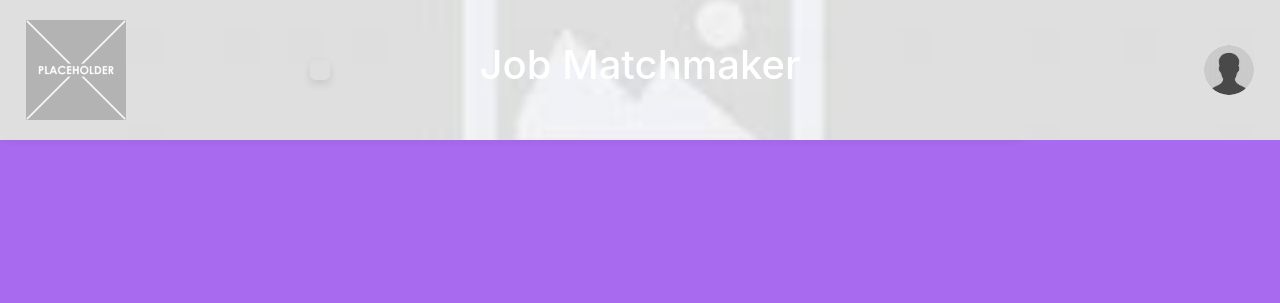
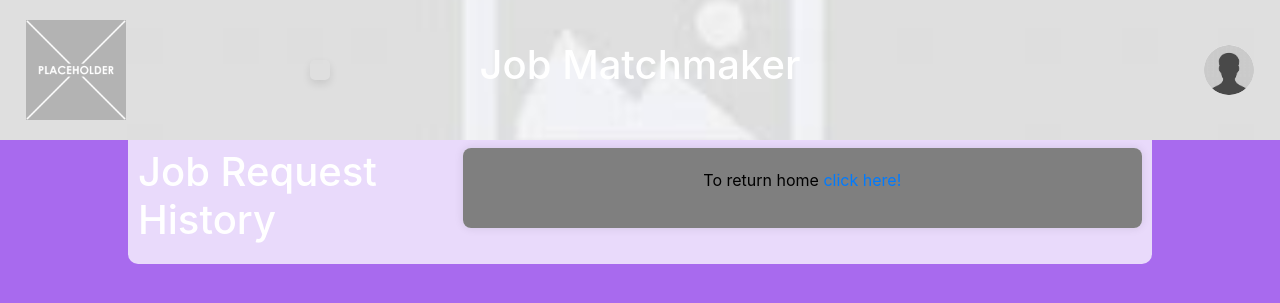
Before and after one commit to JC3009/CITS3403-Project, a Python web app: template Website/app/templates/request_history.html in a window 1280 px wide. Shown: the top 303 px of the page. Run offline with Jinja, Linux system fonts and the light colour scheme; the template is opened without the code that fills it, so the values that code supplies are empty.

Commit message:
Update request_history.html
header no longer covers content

```diff
--- a/Website/app/templates/request_history.html
+++ b/Website/app/templates/request_history.html
@@ -5,15 +5,16 @@
     <link rel="stylesheet" href="https://cdn.jsdelivr.net/npm/bootstrap@4.3.1/dist/css/bootstrap.min.css" integrity="sha384-ggOyR0iXCbMQv3Xipma34MD+dH/1fQ784/j6cY/iJTQUOhcWr7x9JvoRxT2MZw1T" crossorigin="anonymous">
     <link rel="stylesheet" type="text/css" href="{{ url_for('static', filename='styles.css') }}">
 </head>
-<body style="background-color: rgba(119, 22, 229, 0.639)">
+<body style="background-color: rgba(119, 22, 229, 0.639);">
     {% include 'header.html' %}
+    <div class="container mt-5" style="padding-top: 100px;"> <!-- Adjust padding-top value as needed -->
+        <h1>Job Request History</h1>
         <div class="request-container">
-        <h1>Job Request History</h1>
             {% for job_request in requests %}
             <div class="job-request">
                 <p>Request {{ job_request.id }} <a href="{{ url_for('main.view_request', request_id=job_request.id)}}">{{ job_request.job }}</a></p>
                 <p>To edit this request <a href="{{ url_for('main.edit_request', request_id=job_request.id)}}">click here!</a></p>
-
+            </div>
             {% endfor %}
             <p>To return home <a href="{{ url_for('main.home') }}">click here!</a></p>
         </div>
```
Lines whose indentation alone changed are shown as unchanged.
